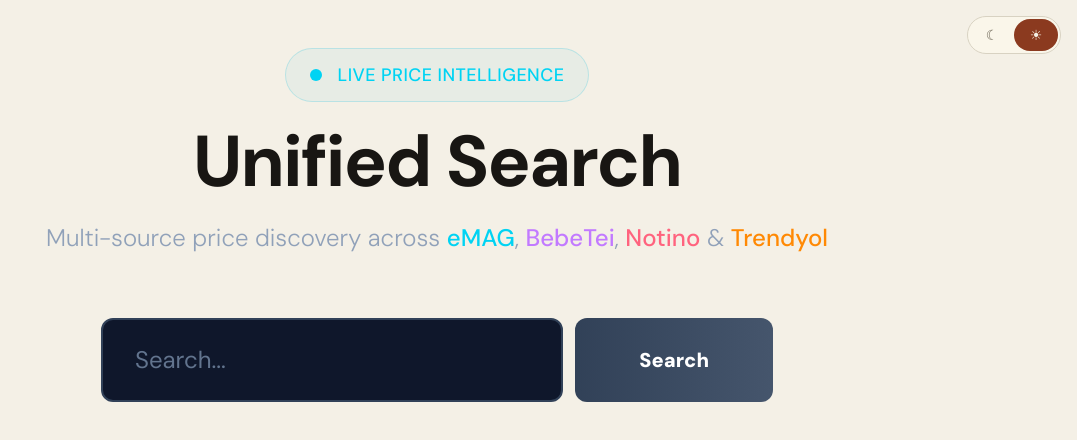
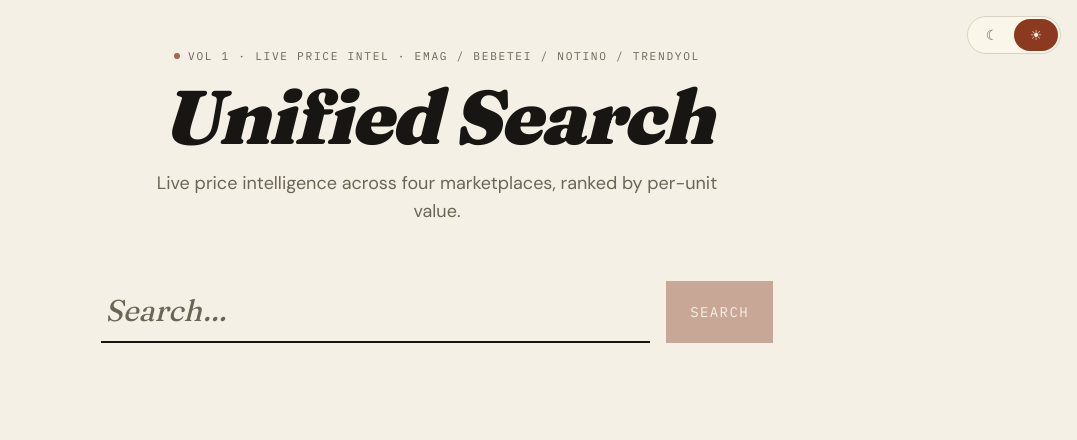
Before and after one commit to mcandea04/unified-search, a Next.js app: page / in a window 1280 px wide. Shown: the top 440 px of the page, without its empty margins (203-1280 px from the left). Built offline with nearby package versions, Linux system fonts and the light colour scheme.

Commit message:
feat(theme): restyle header, search, loading, no-results to editorial

```diff
--- a/app/page.tsx
+++ b/app/page.tsx
@@ -130,42 +130,44 @@
     <main className="min-h-screen relative">
       <div className="container mx-auto px-4 sm:px-6 py-6 sm:py-12 relative z-10">
         {/* Header */}
-        <div className="text-center mb-8 sm:mb-16 fade-in-up">
-          <div className="hidden sm:inline-block mb-4 sm:mb-6">
-            <div className="flex items-center gap-2 sm:gap-4 px-4 sm:px-6 py-2 sm:py-3 rounded-full border border-cyan-500/20 bg-cyan-500/5">
-              <div className="w-2 h-2 sm:w-3 sm:h-3 rounded-full bg-cyan-400 animate-pulse"></div>
-              <span className="text-xs sm:text-base md:text-lg font-medium text-cyan-400 tracking-wide">LIVE PRICE INTELLIGENCE</span>
-            </div>
+        <div className="text-left sm:text-center mb-8 sm:mb-14 fade-in-up max-w-3xl mx-auto">
+          <div className="editorial-meta mb-3 sm:mb-4 flex items-center gap-2 justify-start sm:justify-center">
+            <span className="inline-block w-1.5 h-1.5 rounded-full bg-accent animate-pulse" aria-hidden="true"></span>
+            <span>Vol 1 · Live price intel · eMAG / BebeTei / Notino / Trendyol</span>
           </div>
-          <h1 className="text-4xl sm:text-5xl md:text-7xl font-bold mb-4 sm:mb-6 gradient-text tracking-tight px-2">
+          <h1
+            className="editorial-display text-text mb-3 sm:mb-4"
+            style={{ fontSize: 'clamp(2.5rem, 8vw, 4.75rem)' }}
+          >
             Unified Search
           </h1>
-          <p className="text-sm sm:text-lg md:text-2xl text-slate-400 font-light px-4">
-            Multi-source price discovery across <span className="text-cyan-400 font-medium">eMAG</span>, <span className="text-purple-400 font-medium">BebeTei</span>, <span className="text-rose-400 font-medium">Notino</span> & <span className="text-orange-400 font-medium">Trendyol</span>
+          <p className="text-text-muted text-base sm:text-lg max-w-xl mx-auto">
+            Live price intelligence across four marketplaces, ranked by per-unit value.
           </p>
         </div>
 
         {/* Search Bar */}
-        <div className="max-w-2xl mx-auto mb-8 sm:mb-16 fade-in-up delay-1">
-          <div className="flex gap-2 sm:gap-3">
+        <div className="max-w-2xl mx-auto mb-10 sm:mb-14 fade-in-up delay-1">
+          <div className="flex flex-col sm:flex-row items-stretch gap-3 sm:gap-4">
             <input
               type="text"
               value={query}
               onChange={(e) => setQuery(e.target.value)}
               onKeyDown={(e) => e.key === 'Enter' && handleSearch()}
-              placeholder="Search..."
-              className="flex-1 px-3 sm:px-8 py-3 sm:py-6 text-base sm:text-2xl bg-slate-900 rounded-lg sm:rounded-xl border-2 border-slate-700 focus:outline-none focus:border-cyan-500 focus:bg-slate-900 text-white placeholder:text-slate-500 transition-all"
+              placeholder="Search…"
+              className="flex-1 bg-transparent border-0 border-b-2 border-text px-1 py-3 text-2xl sm:text-3xl font-display italic text-text placeholder:text-text-muted focus:outline-none focus:border-accent transition-colors"
+              style={{ fontFamily: 'var(--font-display)' }}
             />
             <button
               onClick={handleSearch}
               disabled={loading || !query.trim()}
               aria-label={loading ? 'Searching for products' : 'Search for products'}
-              className="px-4 sm:px-16 py-3 sm:py-6 text-base sm:text-xl text-white bg-gradient-to-r from-cyan-600 to-purple-700 hover:from-cyan-500 hover:to-purple-600 disabled:from-slate-700 disabled:to-slate-600 font-black rounded-lg sm:rounded-xl transition-all duration-300 disabled:cursor-not-allowed shadow-lg hover:shadow-cyan-500/25 disabled:shadow-none whitespace-nowrap"
+              className="px-6 py-3 sm:py-4 text-sm font-mono uppercase tracking-[0.1em] bg-accent text-accent-ink hover:opacity-90 disabled:opacity-40 disabled:cursor-not-allowed transition-opacity whitespace-nowrap"
             >
               {loading ? (
-                <span className="flex items-center justify-center gap-1 sm:gap-3" aria-hidden="true">
-                  <div className="w-4 h-4 sm:w-6 sm:h-6 border-2 border-white/30 border-t-white rounded-full animate-spin"></div>
-                  <span className="hidden sm:inline">Searching...</span>
+                <span className="flex items-center justify-center gap-2" aria-hidden="true">
+                  <span className="w-4 h-4 border-2 border-accent-ink/30 border-t-accent-ink rounded-full animate-spin" />
+                  <span>Searching…</span>
                 </span>
               ) : (
                 'Search'
@@ -176,15 +178,15 @@
 
         {/* Loading State */}
         {loading && (
-          <div className="text-center py-8 sm:py-16">
-            <div className="inline-flex flex-col items-center gap-4 sm:gap-8">
-              <div className="relative">
-                <div className="w-16 h-16 sm:w-20 sm:h-20 border-4 border-slate-700 rounded-full"></div>
-                <div className="w-16 h-16 sm:w-20 sm:h-20 border-4 border-cyan-500 border-t-transparent rounded-full animate-spin absolute top-0 left-0"></div>
+          <div className="text-center py-10 sm:py-16">
+            <div className="inline-flex flex-col items-center gap-5">
+              <div className="relative w-14 h-14">
+                <div className="absolute inset-0 border-2 border-rule rounded-full"></div>
+                <div className="absolute inset-0 border-2 border-accent border-t-transparent rounded-full animate-spin"></div>
               </div>
-              <div className="space-y-2 sm:space-y-3">
-                <p className="text-slate-300 font-medium text-lg sm:text-2xl">Scanning marketplaces...</p>
-                <p className="text-slate-500 text-sm sm:text-lg">Analyzing prices across all sources</p>
+              <div className="space-y-1">
+                <p className="editorial-meta">Scanning marketplaces…</p>
+                <p className="text-text-muted text-sm">Analyzing prices across all sources</p>
               </div>
             </div>
           </div>
@@ -394,15 +396,15 @@
 
         {/* No Results */}
         {!loading && hasSearched && totalProducts === 0 && (
-          <div className="text-center py-8 sm:py-16 fade-in-up">
-            <div className="glass-card rounded-xl sm:rounded-2xl p-8 sm:p-12 max-w-md mx-auto">
-              <div className="w-12 h-12 sm:w-16 sm:h-16 mx-auto mb-4 sm:mb-6 rounded-full bg-slate-800/60 border border-slate-700/50 flex items-center justify-center">
-                <svg className="w-6 h-6 sm:w-8 sm:h-8 text-slate-500" fill="none" stroke="currentColor" viewBox="0 0 24 24">
-                  <path strokeLinecap="round" strokeLinejoin="round" strokeWidth={2} d="M21 21l-6-6m2-5a7 7 0 11-14 0 7 7 0 0114 0z" />
-                </svg>
-              </div>
-              <p className="text-lg sm:text-xl font-semibold text-slate-300 mb-2">No results found</p>
-              <p className="text-sm sm:text-base text-slate-500">Try searching for &quot;{query}&quot; with different keywords</p>
+          <div className="text-center py-10 sm:py-16 fade-in-up">
+            <div className="border border-rule bg-bg-elev p-8 sm:p-10 max-w-md mx-auto rounded-md">
+              <p className="editorial-meta mb-2">No matches</p>
+              <p className="text-text text-xl sm:text-2xl mb-2 font-display italic" style={{ fontFamily: 'var(--font-display)' }}>
+                Nothing found.
+              </p>
+              <p className="text-text-muted text-sm">
+                Try searching for &quot;{query}&quot; with different keywords.
+              </p>
             </div>
           </div>
         )}
```
